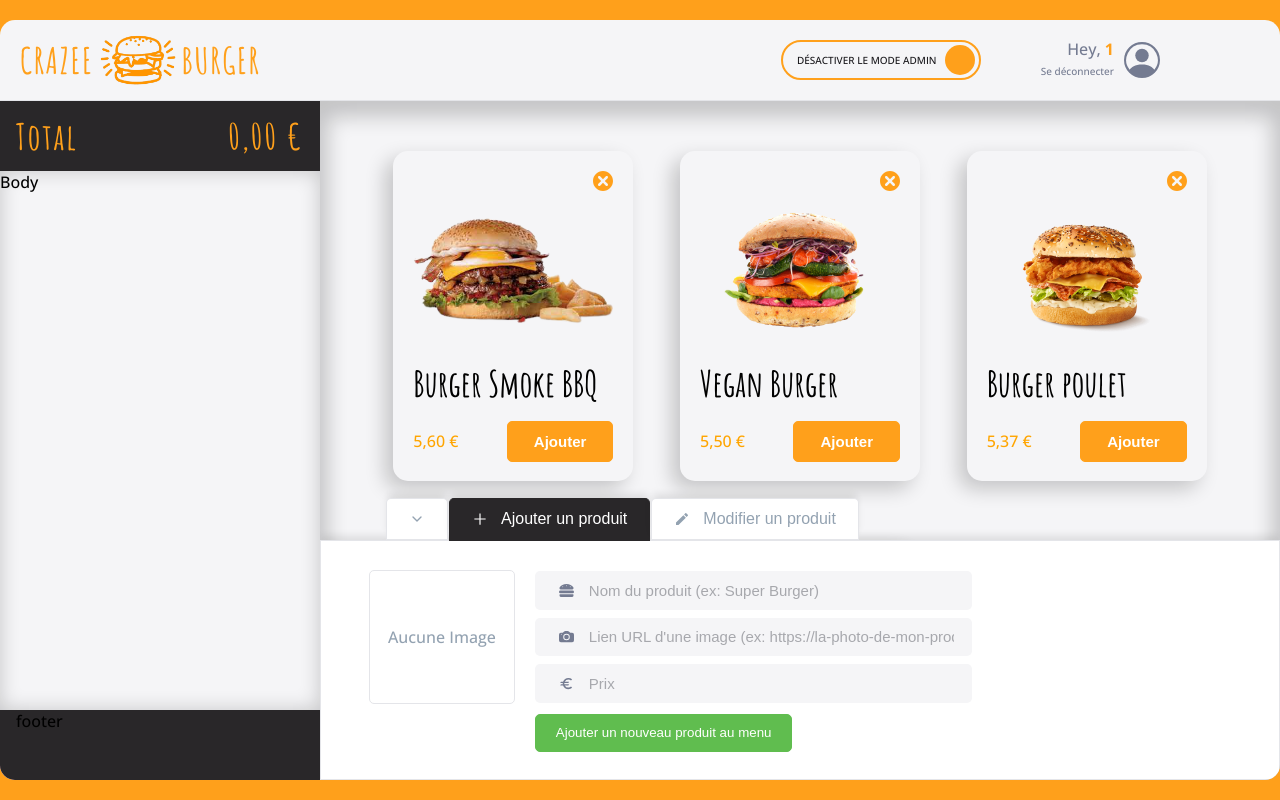
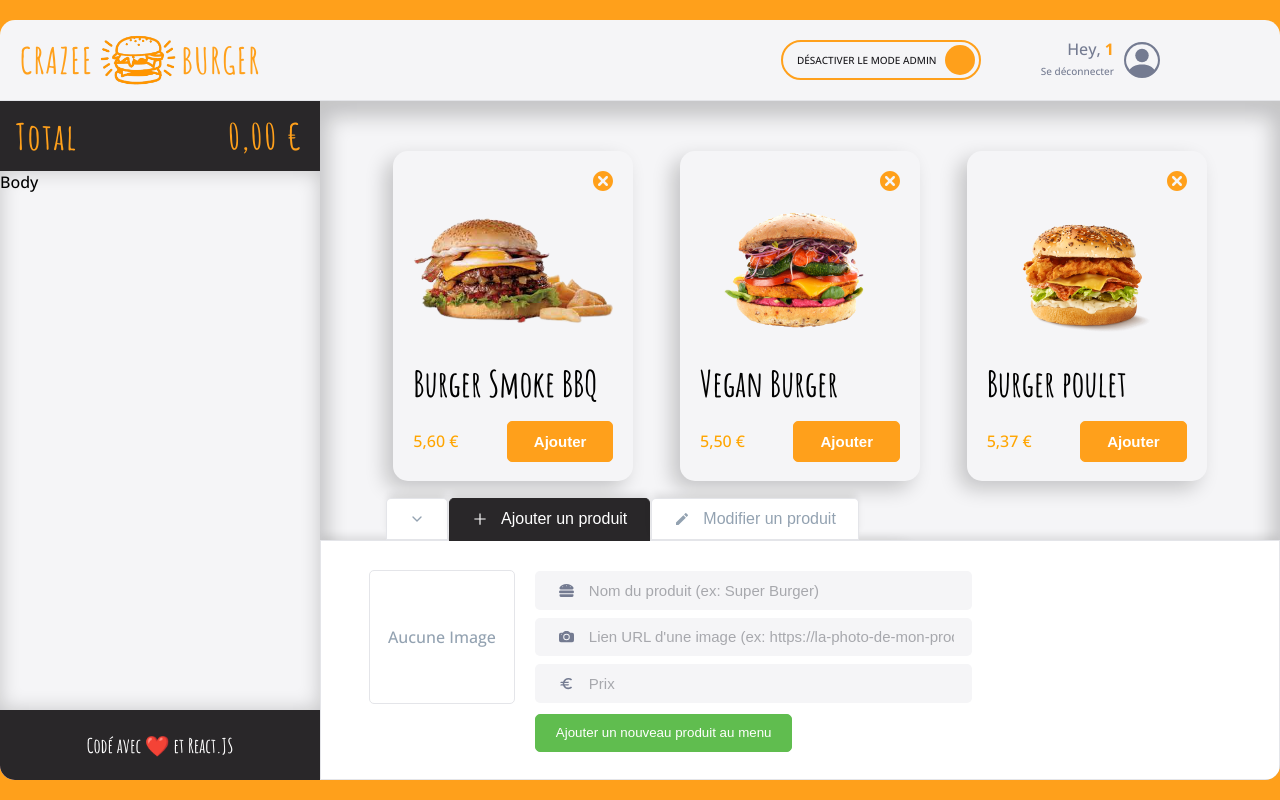
Before and after one commit to QiaoAn05/crazee-burger, a React (Vite) app: page /order/1 in a window 1280 px wide. Built offline with nearby package versions, Linux system fonts and the light colour scheme.

Commit message:
♻️ F10: BASKET > Add Footer

```diff
--- a/src/components/pages/order/main/basket/Basket.jsx
+++ b/src/components/pages/order/main/basket/Basket.jsx
@@ -6,6 +6,7 @@ import { theme } from "../../../../../theme";
 import Header from "../../../../reusable-ui/Header";
 import Total from "./Total";
 import { formatPrice } from "../../../../../utils/maths";
+import Footer from "./Footer";
 
 export default function Basket() {
   return (
@@ -17,7 +18,7 @@ export default function Basket() {
       <Total amountToPay={formatPrice(0)} />
 
       <div className="body">Body</div>
-      <Header>footer</Header>
+      <Footer />
     </BasketStyled>
   );
 }
--- a/src/components/pages/order/main/basket/Footer.jsx
+++ b/src/components/pages/order/main/basket/Footer.jsx
@@ -1,5 +1,29 @@
 import React from "react";
+import styled from "styled-components";
+import Header from "../../../../reusable-ui/Header";
+import { theme } from "../../../../../theme";
 
 export default function Footer() {
-  return <div>Footer</div>;
+  return (
+    <Header>
+      <FooterStyled>
+        <span>Codé avec ❤️ et React.JS</span>
+      </FooterStyled>
+      ;
+    </Header>
+  );
 }
+
+const FooterStyled = styled.div`
+  height: 100%;
+  display: flex;
+  justify-content: center;
+  align-items: center;
+
+  span {
+    font-size: ${theme.fonts.sizes.P2};
+    font-family: "Amatic SC", cursive;
+    font-weight: ${theme.fonts.weights.bold};
+    color: ${theme.colors.white};
+  }
+`;
```
